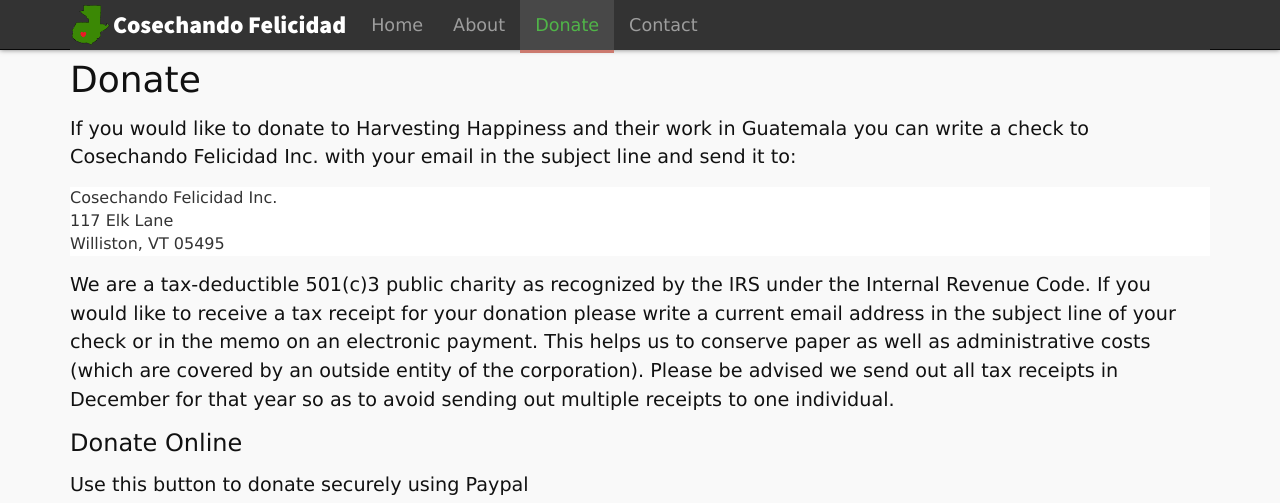
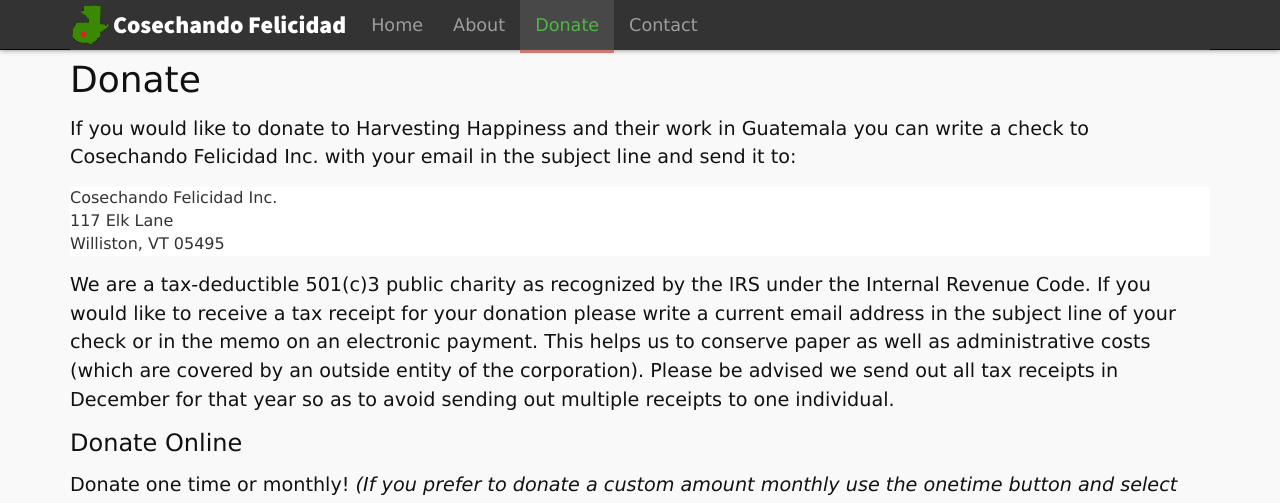
Before and after one commit to harvestinghappiness/harvestinghappiness.github.io, a Jekyll site: the page built from donate.md, in a window 1280 px wide and 1091 px high. Shown: the top 503 px of the window. Built offline with Jekyll 4.4.1, drawn with Linux system fonts in a browser that asks for light colours; nearby versions of some CDN libraries; some of the changed text lies outside the part shown.

Commit message:
Donate descriptions

```diff
--- a/donate.md
+++ b/donate.md
@@ -14,7 +14,7 @@
 
 ### Donate Online
 
-Use this button to donate securely using Paypal
+Donate one time or monthly! *(If you prefer to donate a custom amount monthly use the onetime button and select the monthly checkbox)*
 
 <div class="col-sm-6">
 <form action="https://www.paypal.com/cgi-bin/webscr" method="post" target="_top">
```
